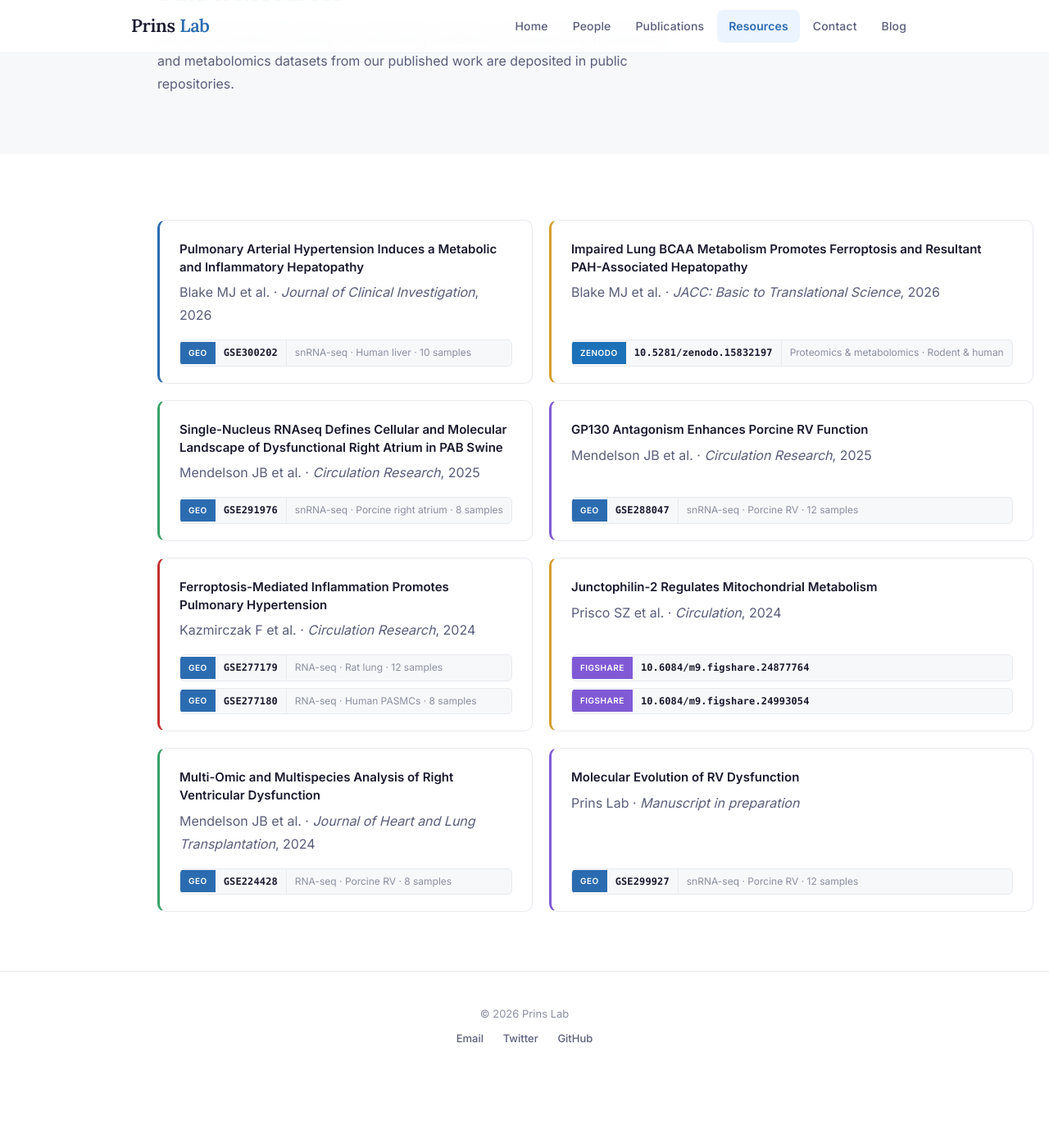
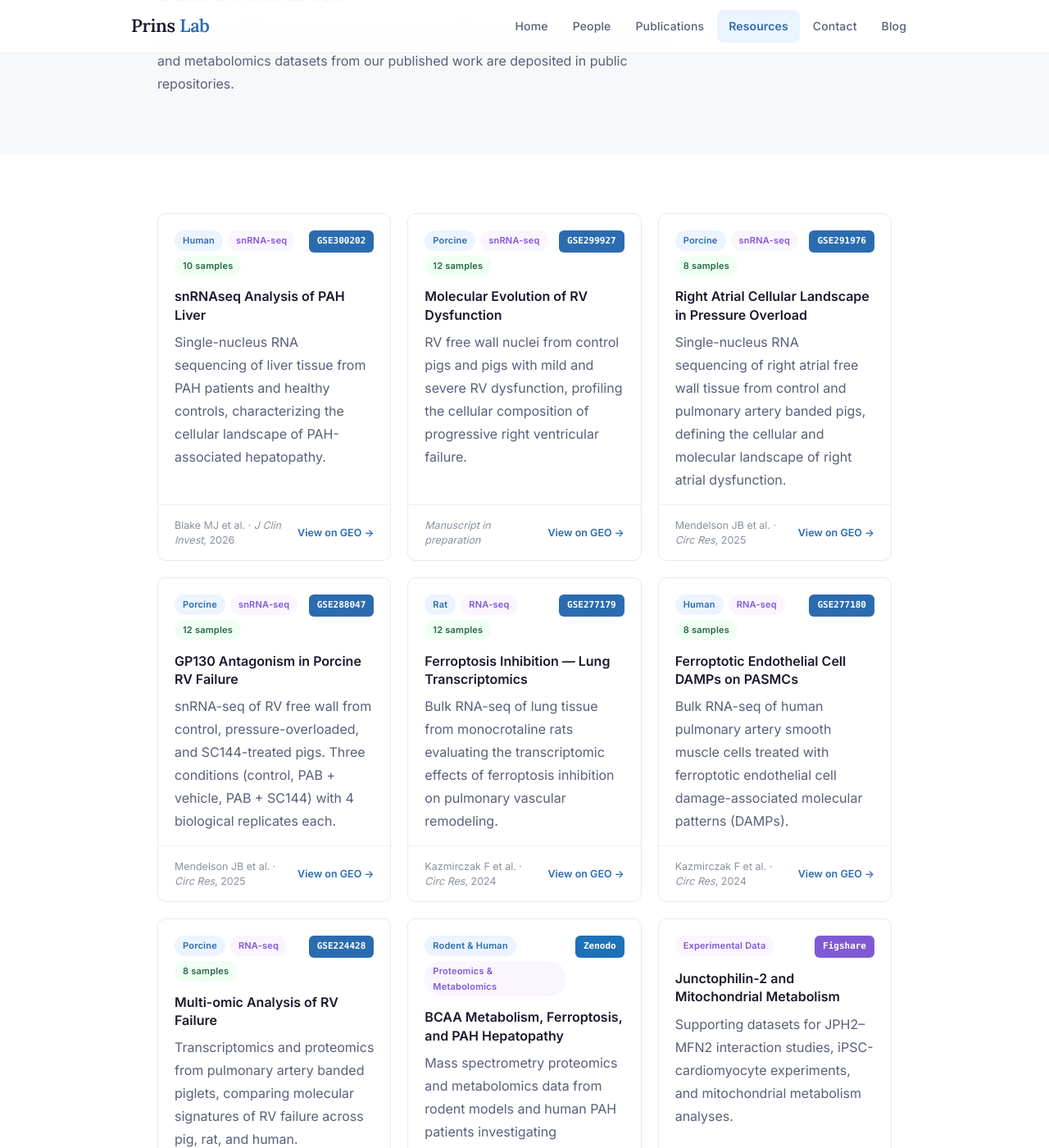
Before and after one commit to blake561/prins-lab-website, a Jekyll site: the page built from pages/resources.html, in a window 1280 px wide and 1400 px high, scrolled down 197 px. Shown: the whole window at 82% size. Built offline with Jekyll 4.4.1, drawn with Linux system fonts in a browser that asks for light colours; before the commit the page ends 1522 px from its top, so only the background shows below that; some of the changed text lies outside the part shown.

Commit message:
Redesign Resources as data catalog with prominent metadata chips
Each dataset is now a card with color-coded chips (organism, data type,
sample count) at the top for quick scanning, accession badge in the
corner, description text, and a footer linking to both the paper and
the repository. 3-column responsive grid with hover effects.

Co-Authored-By: Claude Opus 4.6 <noreply@anthropic.com>

```diff
--- a/assets/css/style.css
+++ b/assets/css/style.css
@@ -576,112 +576,133 @@ nav a.active {
   .questions-grid { grid-template-columns: 1fr; }
 }
 
-/* ── Resources ── */
-.paper-data-list {
+/* ── Resources / Data Catalog ── */
+.data-catalog {
   display: grid;
-  grid-template-columns: repeat(2, 1fr);
+  grid-template-columns: repeat(3, 1fr);
   gap: 20px;
-  margin-top: 8px;
 }
-.paper-data-item {
+.data-card {
   background: var(--bg);
   border: 1px solid var(--border);
   border-radius: var(--radius);
-  padding: 24px 24px 20px;
-  border-left: 3px solid var(--accent);
-  transition: all var(--transition);
+  padding: 0;
   display: flex;
   flex-direction: column;
+  transition: all var(--transition);
+  overflow: hidden;
 }
-.paper-data-item:hover {
-  box-shadow: 0 4px 20px rgba(43,108,176,0.08);
-  transform: translateY(-2px);
+.data-card:hover {
+  border-color: var(--accent);
+  box-shadow: 0 8px 30px rgba(43,108,176,0.1);
+  transform: translateY(-3px);
 }
-.paper-data-item:nth-child(2) { border-left-color: #d69e2e; }
-.paper-data-item:nth-child(3) { border-left-color: #38a169; }
-.paper-data-item:nth-child(4) { border-left-color: #805ad5; }
-.paper-data-item:nth-child(5) { border-left-color: #c53030; }
-.paper-data-item:nth-child(6) { border-left-color: #d69e2e; }
-.paper-data-item:nth-child(7) { border-left-color: #38a169; }
-.paper-data-item:nth-child(8) { border-left-color: #805ad5; }
-.paper-data-header {
+.data-card-top {
+  display: flex;
+  align-items: flex-start;
+  justify-content: space-between;
+  gap: 12px;
+  padding: 20px 20px 0;
+}
+.data-card-meta {
+  display: flex;
+  flex-wrap: wrap;
+  gap: 6px;
+}
+.meta-chip {
+  font-size: 11px;
+  font-weight: 600;
+  padding: 3px 10px;
+  border-radius: 20px;
+  letter-spacing: 0.02em;
+}
+.meta-organism {
+  background: #ebf4ff;
+  color: #2b6cb0;
+}
+.meta-type {
+  background: #faf5ff;
+  color: #805ad5;
+}
+.meta-samples {
+  background: #f0fff4;
+  color: #276749;
+}
+.data-card-accession {
+  font-family: 'SF Mono', 'Fira Code', 'Consolas', monospace;
+  font-size: 11px;
+  font-weight: 700;
+  color: #fff;
+  background: var(--accent);
+  padding: 4px 10px;
+  border-radius: 6px;
+  white-space: nowrap;
+  text-decoration: none;
+  flex-shrink: 0;
+  transition: background var(--transition);
+}
+.data-card-accession:hover {
+  background: var(--accent-hover);
+  color: #fff;
+  text-decoration: none;
+}
+.data-card-accession-alt { background: #1d71b8; }
+.data-card-accession-alt:hover { background: #155a8a; }
+.data-card-accession-fig { background: #805ad5; }
+.data-card-accession-fig:hover { background: #6b46c1; }
+.data-card h3 {
+  font-size: 16px;
+  font-weight: 600;
+  color: var(--text);
+  line-height: 1.4;
+  padding: 14px 20px 0;
+  margin: 0;
+}
+.data-card-desc {
+  font-size: 13.5px;
+  color: var(--text-light);
+  line-height: 1.65;
+  padding: 8px 20px 0;
   flex: 1;
+  max-width: none;
+  margin: 0;
 }
-.paper-data-header h3 {
-  font-size: 15px;
-  font-weight: 600;
-  line-height: 1.45;
-  margin-bottom: 6px;
+.data-card-footer {
+  display: flex;
+  align-items: center;
+  justify-content: space-between;
+  padding: 16px 20px;
+  margin-top: 16px;
+  border-top: 1px solid var(--border-light);
+  gap: 12px;
 }
-.paper-data-header h3 a {
-  color: var(--text);
+.data-card-paper {
+  font-size: 12.5px;
+  color: var(--text-muted);
+  text-decoration: none;
+  line-height: 1.4;
   transition: color var(--transition);
 }
-.paper-data-header h3 a:hover {
+a.data-card-paper:hover {
   color: var(--accent);
 }
-.paper-data-cite {
-  font-size: 13px;
-  color: var(--text-muted);
-  margin-bottom: 16px;
-  max-width: none;
+.data-card-link {
+  font-size: 12.5px;
+  font-weight: 600;
+  color: var(--accent);
+  white-space: nowrap;
+  text-decoration: none;
+  transition: color var(--transition);
 }
-.paper-data-datasets {
-  display: flex;
-  flex-direction: column;
-  gap: 8px;
-}
-.dataset-badge {
-  display: inline-flex;
-  align-items: center;
-  gap: 0;
-  border: 1px solid var(--border);
-  border-radius: 6px;
-  overflow: hidden;
-  font-size: 13px;
-  transition: all var(--transition);
-  text-decoration: none;
-  background: var(--bg-alt);
-}
-.dataset-badge:hover {
-  border-color: var(--accent);
-  box-shadow: 0 2px 8px rgba(43,108,176,0.1);
-  text-decoration: none;
-  background: var(--bg);
-}
-.dataset-badge-repo {
-  color: #fff;
-  font-weight: 600;
-  padding: 5px 10px;
-  font-size: 10px;
-  text-transform: uppercase;
-  letter-spacing: 0.05em;
-  flex-shrink: 0;
-}
-.dataset-badge-repo { background: var(--accent); }
-.dataset-badge[href*="zenodo"] .dataset-badge-repo { background: #1d71b8; }
-.dataset-badge[href*="figshare"] .dataset-badge-repo { background: #805ad5; }
-.dataset-badge-id {
-  font-family: 'SF Mono', 'Fira Code', 'Consolas', monospace;
-  font-weight: 600;
-  color: var(--text);
-  padding: 5px 10px;
-  font-size: 12px;
-  letter-spacing: 0.01em;
-}
-.dataset-badge-desc {
-  color: var(--text-muted);
-  padding: 5px 10px 5px 0;
-  font-size: 12px;
-  border-left: 1px solid var(--border);
-  padding-left: 10px;
-  white-space: nowrap;
+.data-card-link:hover {
+  color: var(--accent-hover);
 }
 @media (max-width: 900px) {
-  .paper-data-list { grid-template-columns: 1fr; }
+  .data-catalog { grid-template-columns: repeat(2, 1fr); }
 }
 @media (max-width: 680px) {
-  .dataset-badge-desc { white-space: normal; }
+  .data-catalog { grid-template-columns: 1fr; }
+  .data-card-footer { flex-direction: column; align-items: flex-start; }
 }
 
 /* ── Blog ── */
--- a/pages/resources.html
+++ b/pages/resources.html
@@ -14,125 +14,155 @@ permalink: /resources/
 
 <div class="section">
 
-  <div class="paper-data-list">
+  <div class="data-catalog">
 
-    <div class="paper-data-item">
-      <div class="paper-data-header">
-        <h3><a href="https://www.jci.org/articles/view/201862" target="_blank">Pulmonary Arterial Hypertension Induces a Metabolic and Inflammatory Hepatopathy</a></h3>
-        <p class="paper-data-cite">Blake MJ et al. · <em>Journal of Clinical Investigation</em>, 2026</p>
+    <div class="data-card">
+      <div class="data-card-top">
+        <div class="data-card-meta">
+          <span class="meta-chip meta-organism">Human</span>
+          <span class="meta-chip meta-type">snRNA-seq</span>
+          <span class="meta-chip meta-samples">10 samples</span>
+        </div>
+        <a href="https://www.ncbi.nlm.nih.gov/geo/query/acc.cgi?acc=GSE300202" target="_blank" class="data-card-accession">GSE300202</a>
       </div>
-      <div class="paper-data-datasets">
-        <a href="https://www.ncbi.nlm.nih.gov/geo/query/acc.cgi?acc=GSE300202" target="_blank" class="dataset-badge">
-          <span class="dataset-badge-repo">GEO</span>
-          <span class="dataset-badge-id">GSE300202</span>
-          <span class="dataset-badge-desc">snRNA-seq · Human liver · 10 samples</span>
-        </a>
+      <h3>snRNAseq Analysis of PAH Liver</h3>
+      <p class="data-card-desc">Single-nucleus RNA sequencing of liver tissue from PAH patients and healthy controls, characterizing the cellular landscape of PAH-associated hepatopathy.</p>
+      <div class="data-card-footer">
+        <a href="https://www.jci.org/articles/view/201862" target="_blank" class="data-card-paper">Blake MJ et al. · <em>J Clin Invest</em>, 2026</a>
+        <a href="https://www.ncbi.nlm.nih.gov/geo/query/acc.cgi?acc=GSE300202" target="_blank" class="data-card-link">View on GEO →</a>
       </div>
     </div>
 
-    <div class="paper-data-item">
-      <div class="paper-data-header">
-        <h3><a href="https://www.jacc.org/doi/full/10.1016/j.jacbts.2026.101573" target="_blank">Impaired Lung BCAA Metabolism Promotes Ferroptosis and Resultant PAH-Associated Hepatopathy</a></h3>
-        <p class="paper-data-cite">Blake MJ et al. · <em>JACC: Basic to Translational Science</em>, 2026</p>
+    <div class="data-card">
+      <div class="data-card-top">
+        <div class="data-card-meta">
+          <span class="meta-chip meta-organism">Porcine</span>
+          <span class="meta-chip meta-type">snRNA-seq</span>
+          <span class="meta-chip meta-samples">12 samples</span>
+        </div>
+        <a href="https://www.ncbi.nlm.nih.gov/geo/query/acc.cgi?acc=GSE299927" target="_blank" class="data-card-accession">GSE299927</a>
       </div>
-      <div class="paper-data-datasets">
-        <a href="https://doi.org/10.5281/zenodo.15832197" target="_blank" class="dataset-badge">
-          <span class="dataset-badge-repo">Zenodo</span>
-          <span class="dataset-badge-id">10.5281/zenodo.15832197</span>
-          <span class="dataset-badge-desc">Proteomics &amp; metabolomics · Rodent &amp; human</span>
-        </a>
+      <h3>Molecular Evolution of RV Dysfunction</h3>
+      <p class="data-card-desc">RV free wall nuclei from control pigs and pigs with mild and severe RV dysfunction, profiling the cellular composition of progressive right ventricular failure.</p>
+      <div class="data-card-footer">
+        <span class="data-card-paper" style="color:var(--text-muted);font-style:italic;">Manuscript in preparation</span>
+        <a href="https://www.ncbi.nlm.nih.gov/geo/query/acc.cgi?acc=GSE299927" target="_blank" class="data-card-link">View on GEO →</a>
       </div>
     </div>
 
-    <div class="paper-data-item">
-      <div class="paper-data-header">
-        <h3><a href="https://www.ahajournals.org/doi/abs/10.1161/CIRCRESAHA.125.326892" target="_blank">Single-Nucleus RNAseq Defines Cellular and Molecular Landscape of Dysfunctional Right Atrium in PAB Swine</a></h3>
-        <p class="paper-data-cite">Mendelson JB et al. · <em>Circulation Research</em>, 2025</p>
+    <div class="data-card">
+      <div class="data-card-top">
+        <div class="data-card-meta">
+          <span class="meta-chip meta-organism">Porcine</span>
+          <span class="meta-chip meta-type">snRNA-seq</span>
+          <span class="meta-chip meta-samples">8 samples</span>
+        </div>
+        <a href="https://www.ncbi.nlm.nih.gov/geo/query/acc.cgi?acc=GSE291976" target="_blank" class="data-card-accession">GSE291976</a>
       </div>
-      <div class="paper-data-datasets">
-        <a href="https://www.ncbi.nlm.nih.gov/geo/query/acc.cgi?acc=GSE291976" target="_blank" class="dataset-badge">
-          <span class="dataset-badge-repo">GEO</span>
-          <span class="dataset-badge-id">GSE291976</span>
-          <span class="dataset-badge-desc">snRNA-seq · Porcine right atrium · 8 samples</span>
-        </a>
+      <h3>Right Atrial Cellular Landscape in Pressure Overload</h3>
+      <p class="data-card-desc">Single-nucleus RNA sequencing of right atrial free wall tissue from control and pulmonary artery banded pigs, defining the cellular and molecular landscape of right atrial dysfunction.</p>
+      <div class="data-card-footer">
+        <a href="https://www.ahajournals.org/doi/abs/10.1161/CIRCRESAHA.125.326892" target="_blank" class="data-card-paper">Mendelson JB et al. · <em>Circ Res</em>, 2025</a>
+        <a href="https://www.ncbi.nlm.nih.gov/geo/query/acc.cgi?acc=GSE291976" target="_blank" class="data-card-link">View on GEO →</a>
       </div>
     </div>
 
-    <div class="paper-data-item">
-      <div class="paper-data-header">
-        <h3><a href="https://www.ahajournals.org/doi/abs/10.1161/circresaha.125.326336" target="_blank">GP130 Antagonism Enhances Porcine RV Function</a></h3>
-        <p class="paper-data-cite">Mendelson JB et al. · <em>Circulation Research</em>, 2025</p>
+    <div class="data-card">
+      <div class="data-card-top">
+        <div class="data-card-meta">
+          <span class="meta-chip meta-organism">Porcine</span>
+          <span class="meta-chip meta-type">snRNA-seq</span>
+          <span class="meta-chip meta-samples">12 samples</span>
+        </div>
+        <a href="https://www.ncbi.nlm.nih.gov/geo/query/acc.cgi?acc=GSE288047" target="_blank" class="data-card-accession">GSE288047</a>
       </div>
-      <div class="paper-data-datasets">
-        <a href="https://www.ncbi.nlm.nih.gov/geo/query/acc.cgi?acc=GSE288047" target="_blank" class="dataset-badge">
-          <span class="dataset-badge-repo">GEO</span>
-          <span class="dataset-badge-id">GSE288047</span>
-          <span class="dataset-badge-desc">snRNA-seq · Porcine RV · 12 samples</span>
-        </a>
+      <h3>GP130 Antagonism in Porcine RV Failure</h3>
+      <p class="data-card-desc">snRNA-seq of RV free wall from control, pressure-overloaded, and SC144-treated pigs. Three conditions (control, PAB + vehicle, PAB + SC144) with 4 biological replicates each.</p>
+      <div class="data-card-footer">
+        <a href="https://www.ahajournals.org/doi/abs/10.1161/circresaha.125.326336" target="_blank" class="data-card-paper">Mendelson JB et al. · <em>Circ Res</em>, 2025</a>
+        <a href="https://www.ncbi.nlm.nih.gov/geo/query/acc.cgi?acc=GSE288047" target="_blank" class="data-card-link">View on GEO →</a>
       </div>
     </div>
 
-    <div class="paper-data-item">
-      <div class="paper-data-header">
-        <h3><a href="https://www.ahajournals.org/doi/abs/10.1161/circresaha.123.324138" target="_blank">Ferroptosis-Mediated Inflammation Promotes Pulmonary Hypertension</a></h3>
-        <p class="paper-data-cite">Kazmirczak F et al. · <em>Circulation Research</em>, 2024</p>
+    <div class="data-card">
+      <div class="data-card-top">
+        <div class="data-card-meta">
+          <span class="meta-chip meta-organism">Rat</span>
+          <span class="meta-chip meta-type">RNA-seq</span>
+          <span class="meta-chip meta-samples">12 samples</span>
+        </div>
+        <a href="https://www.ncbi.nlm.nih.gov/geo/query/acc.cgi?acc=GSE277179" target="_blank" class="data-card-accession">GSE277179</a>
       </div>
-      <div class="paper-data-datasets">
-        <a href="https://www.ncbi.nlm.nih.gov/geo/query/acc.cgi?acc=GSE277179" target="_blank" class="dataset-badge">
-          <span class="dataset-badge-repo">GEO</span>
-          <span class="dataset-badge-id">GSE277179</span>
-          <span class="dataset-badge-desc">RNA-seq · Rat lung · 12 samples</span>
-        </a>
-        <a href="https://www.ncbi.nlm.nih.gov/geo/query/acc.cgi?acc=GSE277180" target="_blank" class="dataset-badge">
-          <span class="dataset-badge-repo">GEO</span>
-          <span class="dataset-badge-id">GSE277180</span>
-          <span class="dataset-badge-desc">RNA-seq · Human PASMCs · 8 samples</span>
-        </a>
+      <h3>Ferroptosis Inhibition — Lung Transcriptomics</h3>
+      <p class="data-card-desc">Bulk RNA-seq of lung tissue from monocrotaline rats evaluating the transcriptomic effects of ferroptosis inhibition on pulmonary vascular remodeling.</p>
+      <div class="data-card-footer">
+        <a href="https://www.ahajournals.org/doi/abs/10.1161/circresaha.123.324138" target="_blank" class="data-card-paper">Kazmirczak F et al. · <em>Circ Res</em>, 2024</a>
+        <a href="https://www.ncbi.nlm.nih.gov/geo/query/acc.cgi?acc=GSE277179" target="_blank" class="data-card-link">View on GEO →</a>
       </div>
     </div>
 
-    <div class="paper-data-item">
-      <div class="paper-data-header">
-        <h3><a href="https://www.ahajournals.org/doi/full/10.1161/CIRCULATIONAHA.123.064343" target="_blank">Junctophilin-2 Regulates Mitochondrial Metabolism</a></h3>
-        <p class="paper-data-cite">Prisco SZ et al. · <em>Circulation</em>, 2024</p>
+    <div class="data-card">
+      <div class="data-card-top">
+        <div class="data-card-meta">
+          <span class="meta-chip meta-organism">Human</span>
+          <span class="meta-chip meta-type">RNA-seq</span>
+          <span class="meta-chip meta-samples">8 samples</span>
+        </div>
+        <a href="https://www.ncbi.nlm.nih.gov/geo/query/acc.cgi?acc=GSE277180" target="_blank" class="data-card-accession">GSE277180</a>
       </div>
-      <div class="paper-data-datasets">
-        <a href="https://doi.org/10.6084/m9.figshare.24877764" target="_blank" class="dataset-badge">
-          <span class="dataset-badge-repo">Figshare</span>
-          <span class="dataset-badge-id">10.6084/m9.figshare.24877764</span>
-        </a>
-        <a href="https://doi.org/10.6084/m9.figshare.24993054" target="_blank" class="dataset-badge">
-          <span class="dataset-badge-repo">Figshare</span>
-          <span class="dataset-badge-id">10.6084/m9.figshare.24993054</span>
-        </a>
+      <h3>Ferroptotic Endothelial Cell DAMPs on PASMCs</h3>
+      <p class="data-card-desc">Bulk RNA-seq of human pulmonary artery smooth muscle cells treated with ferroptotic endothelial cell damage-associated molecular patterns (DAMPs).</p>
+      <div class="data-card-footer">
+        <a href="https://www.ahajournals.org/doi/abs/10.1161/circresaha.123.324138" target="_blank" class="data-card-paper">Kazmirczak F et al. · <em>Circ Res</em>, 2024</a>
+        <a href="https://www.ncbi.nlm.nih.gov/geo/query/acc.cgi?acc=GSE277180" target="_blank" class="data-card-link">View on GEO →</a>
       </div>
     </div>
 
-    <div class="paper-data-item">
-      <div class="paper-data-header">
-        <h3><a href="https://www.sciencedirect.com/science/article/pii/S1053249823020569" target="_blank">Multi-Omic and Multispecies Analysis of Right Ventricular Dysfunction</a></h3>
-        <p class="paper-data-cite">Mendelson JB et al. · <em>Journal of Heart and Lung Transplantation</em>, 2024</p>
+    <div class="data-card">
+      <div class="data-card-top">
+        <div class="data-card-meta">
+          <span class="meta-chip meta-organism">Porcine</span>
+          <span class="meta-chip meta-type">RNA-seq</span>
+          <span class="meta-chip meta-samples">8 samples</span>
+        </div>
+        <a href="https://www.ncbi.nlm.nih.gov/geo/query/acc.cgi?acc=GSE224428" target="_blank" class="data-card-accession">GSE224428</a>
       </div>
-      <div class="paper-data-datasets">
-        <a href="https://www.ncbi.nlm.nih.gov/geo/query/acc.cgi?acc=GSE224428" target="_blank" class="dataset-badge">
-          <span class="dataset-badge-repo">GEO</span>
-          <span class="dataset-badge-id">GSE224428</span>
-          <span class="dataset-badge-desc">RNA-seq · Porcine RV · 8 samples</span>
-        </a>
+      <h3>Multi-omic Analysis of RV Failure</h3>
+      <p class="data-card-desc">Transcriptomics and proteomics from pulmonary artery banded piglets, comparing molecular signatures of RV failure across pig, rat, and human.</p>
+      <div class="data-card-footer">
+        <a href="https://www.sciencedirect.com/science/article/pii/S1053249823020569" target="_blank" class="data-card-paper">Mendelson JB et al. · <em>J Heart Lung Transplant</em>, 2024</a>
+        <a href="https://www.ncbi.nlm.nih.gov/geo/query/acc.cgi?acc=GSE224428" target="_blank" class="data-card-link">View on GEO →</a>
       </div>
     </div>
 
-    <div class="paper-data-item">
-      <div class="paper-data-header">
-        <h3>Molecular Evolution of RV Dysfunction</h3>
-        <p class="paper-data-cite">Prins Lab · <em>Manuscript in preparation</em></p>
+    <div class="data-card">
+      <div class="data-card-top">
+        <div class="data-card-meta">
+          <span class="meta-chip meta-organism">Rodent &amp; Human</span>
+          <span class="meta-chip meta-type">Proteomics &amp; Metabolomics</span>
+        </div>
+        <a href="https://doi.org/10.5281/zenodo.15832197" target="_blank" class="data-card-accession data-card-accession-alt">Zenodo</a>
       </div>
-      <div class="paper-data-datasets">
-        <a href="https://www.ncbi.nlm.nih.gov/geo/query/acc.cgi?acc=GSE299927" target="_blank" class="dataset-badge">
-          <span class="dataset-badge-repo">GEO</span>
-          <span class="dataset-badge-id">GSE299927</span>
-          <span class="dataset-badge-desc">snRNA-seq · Porcine RV · 12 samples</span>
-        </a>
+      <h3>BCAA Metabolism, Ferroptosis, and PAH Hepatopathy</h3>
+      <p class="data-card-desc">Mass spectrometry proteomics and metabolomics data from rodent models and human PAH patients investigating branched-chain amino acid metabolism and ferroptosis.</p>
+      <div class="data-card-footer">
+        <a href="https://www.jacc.org/doi/full/10.1016/j.jacbts.2026.101573" target="_blank" class="data-card-paper">Blake MJ et al. · <em>JACC Basic Transl Sci</em>, 2026</a>
+        <a href="https://doi.org/10.5281/zenodo.15832197" target="_blank" class="data-card-link">View on Zenodo →</a>
+      </div>
+    </div>
+
+    <div class="data-card">
+      <div class="data-card-top">
+        <div class="data-card-meta">
+          <span class="meta-chip meta-type">Experimental Data</span>
+        </div>
+        <a href="https://doi.org/10.6084/m9.figshare.24877764" target="_blank" class="data-card-accession data-card-accession-fig">Figshare</a>
+      </div>
+      <h3>Junctophilin-2 and Mitochondrial Metabolism</h3>
+      <p class="data-card-desc">Supporting datasets for JPH2–MFN2 interaction studies, iPSC-cardiomyocyte experiments, and mitochondrial metabolism analyses.</p>
+      <div class="data-card-footer">
+        <a href="https://www.ahajournals.org/doi/full/10.1161/CIRCULATIONAHA.123.064343" target="_blank" class="data-card-paper">Prisco SZ et al. · <em>Circulation</em>, 2024</a>
+        <a href="https://doi.org/10.6084/m9.figshare.24877764" target="_blank" class="data-card-link">View on Figshare →</a>
       </div>
     </div>
 
```
